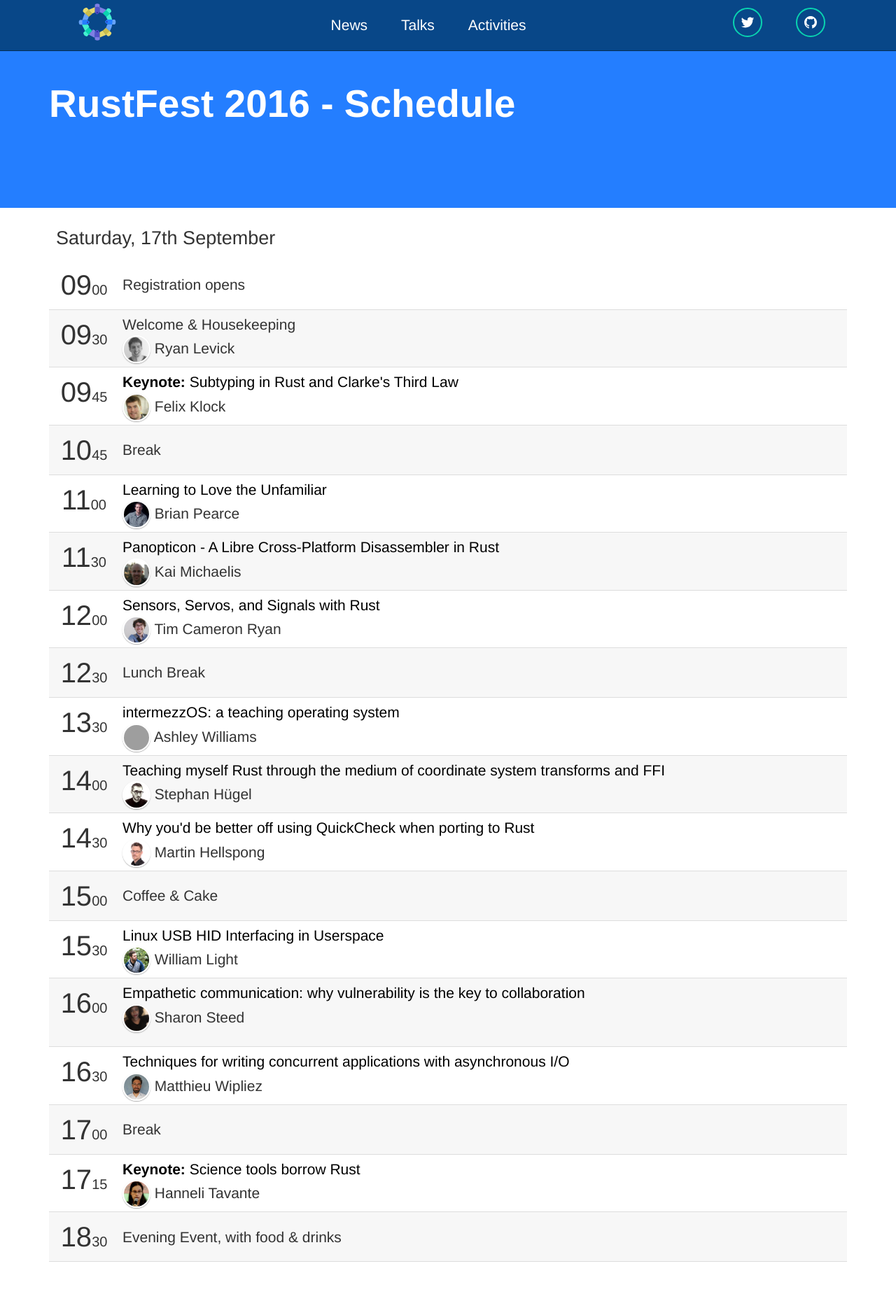
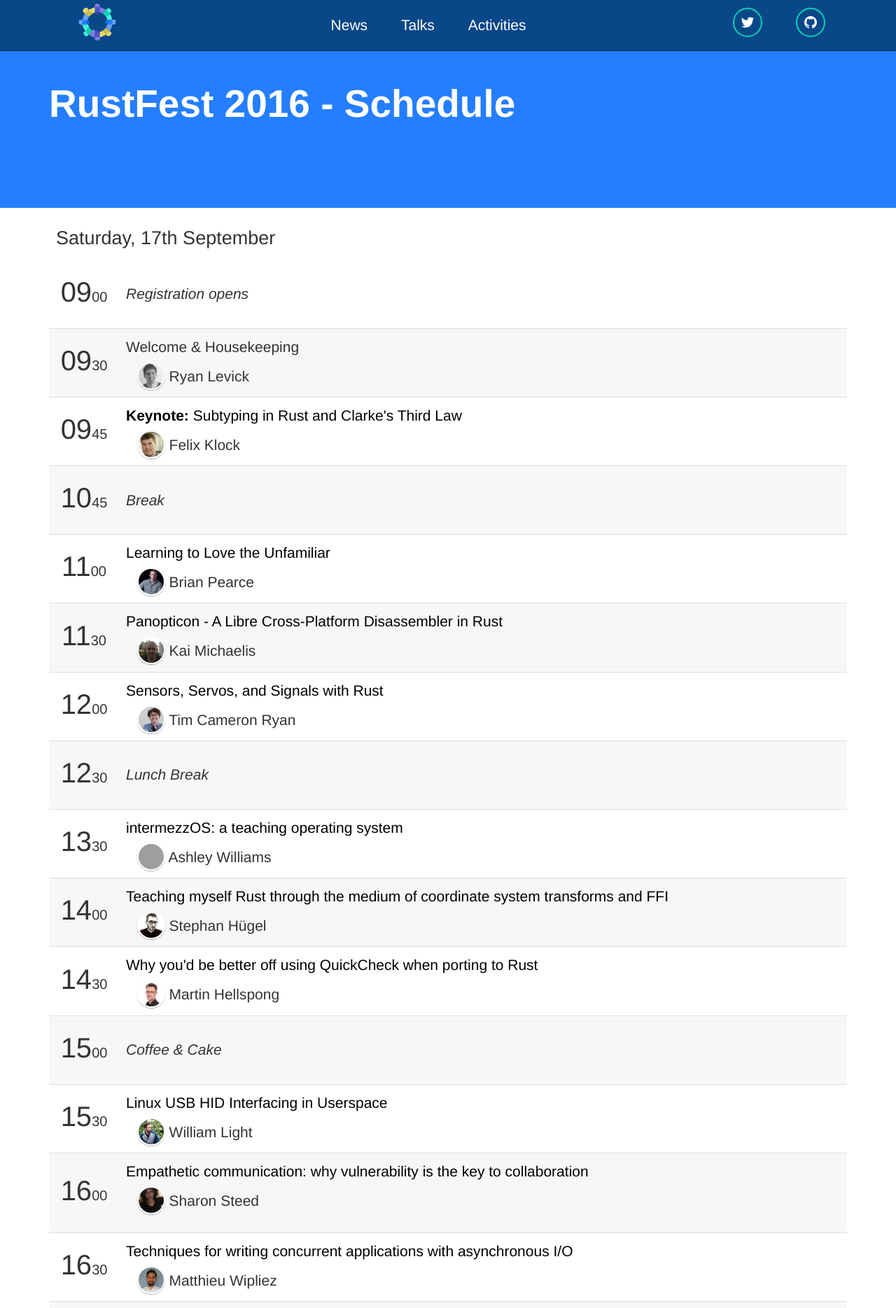
Before and after one commit to RustFestEU/blog.rustfest.eu, a Jekyll site: the page built from schedule.html, in a window 1280 px wide. Shown: the top 1869 px of the page at 70% size. Built offline with Jekyll 4.4.1, drawn with Linux system fonts in a browser that asks for light colours; grey boxes are pictures that could not be loaded.

Commit message:
minor design improvements

```diff
--- a/_sass/components/schedule.scss
+++ b/_sass/components/schedule.scss
@@ -27,12 +27,14 @@
   }
   td {
     vertical-align: top;
-    padding: 5px;
+    padding: 5px 10px;
+    line-height: 2em;
   }
   td.time {
     width: 100px;
     font-size: 40px;
     text-align: center;
+    vertical-align: middle;
   }
   td.time span {
     font-size: 20px;
@@ -51,6 +53,7 @@
 
   .centered {
     vertical-align: middle;
+    font-style: italic;
   }
 
   .speaker {
@@ -63,6 +66,7 @@
         border: 2px solid #fff;
         box-shadow: 0 1px 0 rgba(0,0,0,0.15),0 1px 2px rgba(0,0,0,0.2);
         vertical-align: middle;
+        margin: 0 0 .25em 0.75em;
       }
   }
 
```
